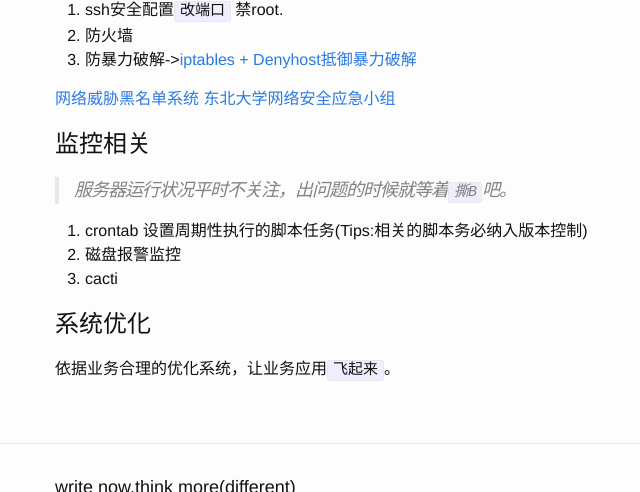
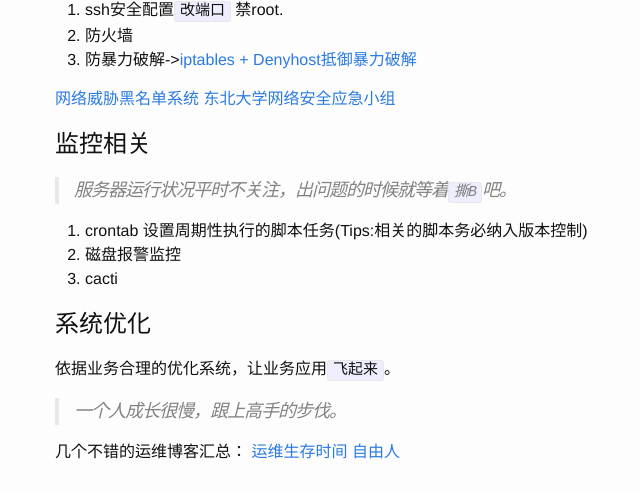
Before and after one commit to atschx/atschx.github.io, a Jekyll site: the page built from _posts/2015-03-27-linux.md, in a window 1280 px wide and 900 px high, scrolled down 1042 px, cut to the strip 0-492 px from the top of the window. Shown: the whole strip, without its empty margins (215-855 px from the left). Built offline with Jekyll 4.4.1, drawn with Linux system fonts in a browser that asks for light colours; comment, search, counter and statistics services are not loaded.

Commit message:
自由人

```diff
--- a/_posts/2015-03-27-linux.md
+++ b/_posts/2015-03-27-linux.md
@@ -67,3 +67,9 @@ linux安全
 ========
 
 依据业务合理的优化系统，让业务应用`飞起来`。
+
+> 一个人成长很慢，跟上高手的步伐。
+
+几个不错的运维博客汇总：
+[运维生存时间](http://www.ttlsa.com/)
+[自由人](http://www.zenoven.com/)
```
